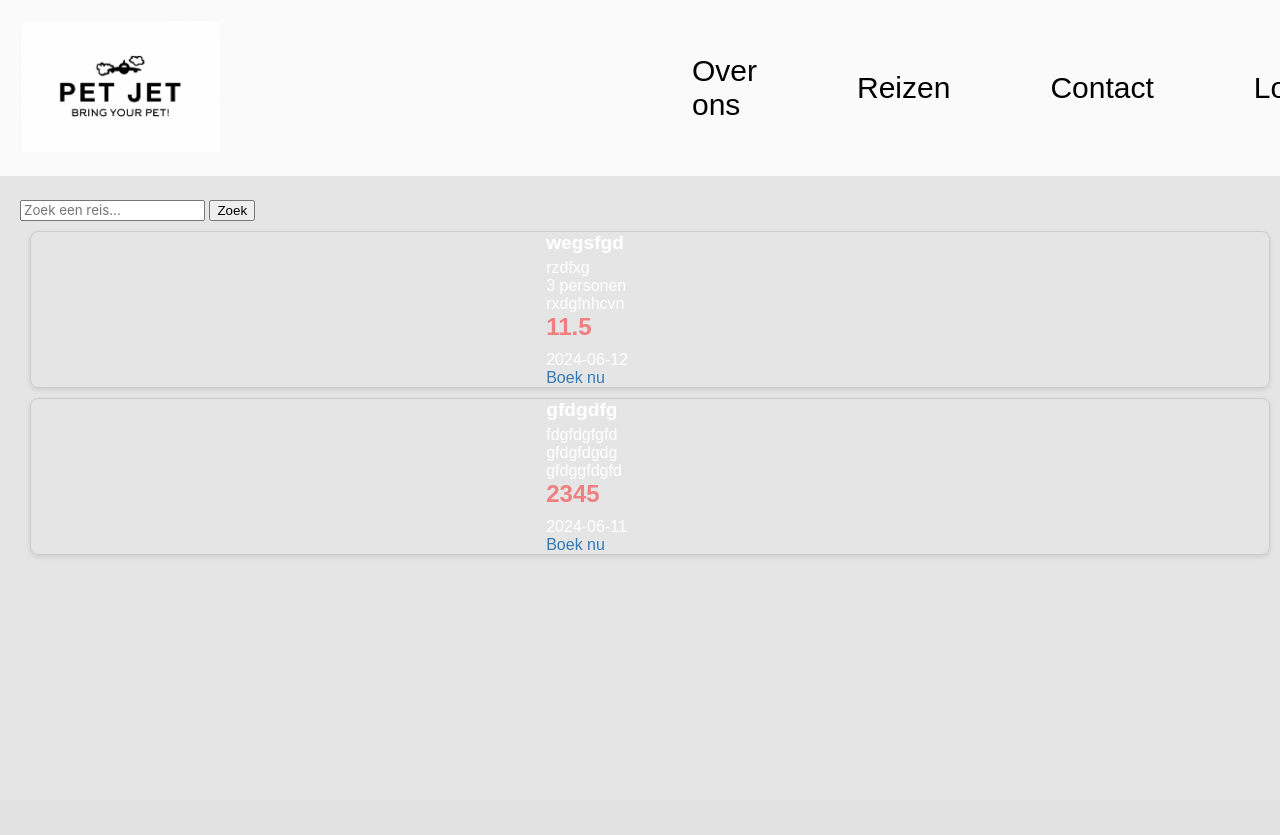
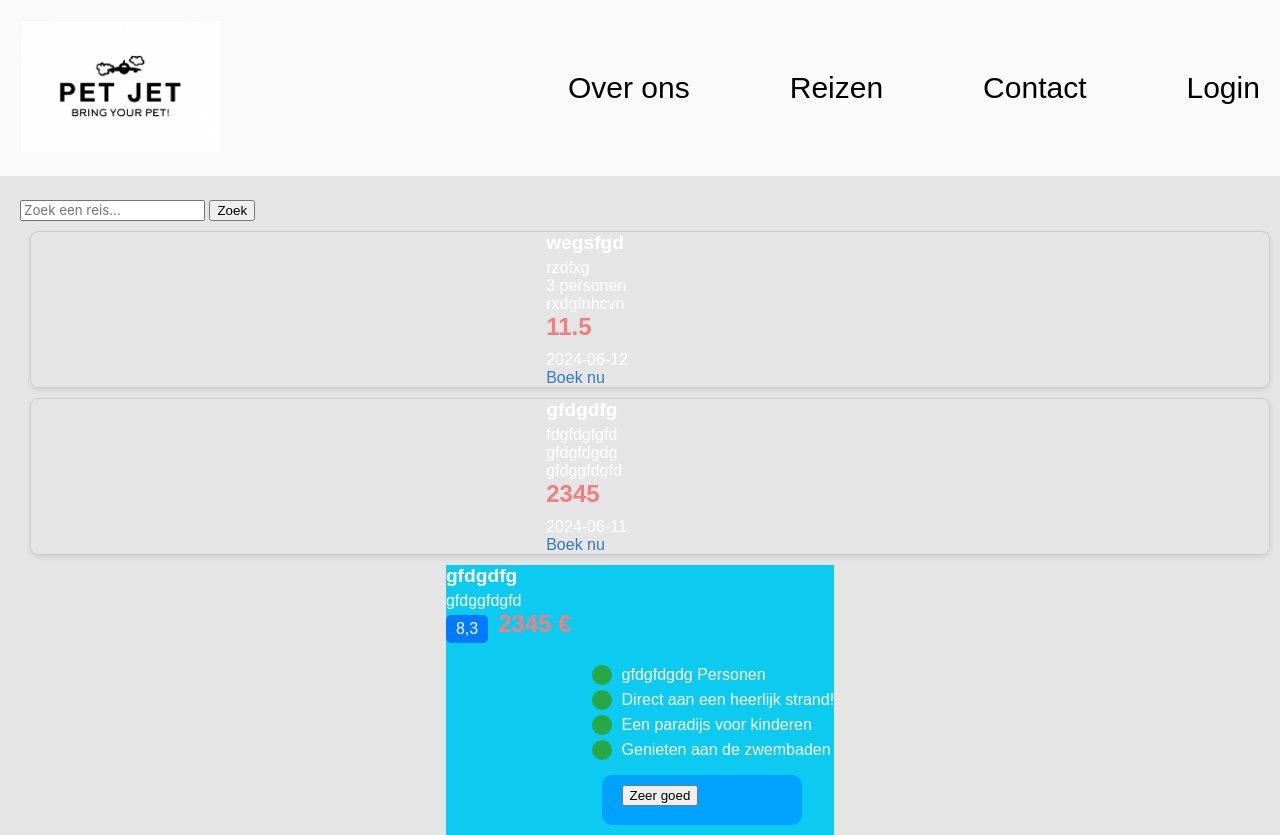
Before and after one commit to Roexoe/Webaap2, a PHP site: page /reizen.php in a window 1280 px wide. Before the commit the page ends 556 px from the top, so only its background shows below. Run offline with PHP 8.4, Linux system fonts and the light colour scheme; data comes from the database, SQL or seed files in the repository.

Commit message:
Review systeem
Review

```diff
--- a/html/connection.php
+++ b/html/connection.php
@@ -1,5 +1,5 @@
 <?php
-$host = '172.18.0.4';
+$host = '172.19.0.2';
 
 $db   = 'Klanteninformatie';
 $user = 'root';
--- a/html/inlog.php
+++ b/html/inlog.php
@@ -53,7 +53,7 @@ ob_end_flush();
   <div class="inlog-box">
     <form class="form" name="login" action="inlog.php" method="post">
     <div class="flex-column">
-    <label>Email </label></div>
+    <label>Gebruikersnaam </label></div>
     <div class="inputForm">
     <input type="text" class= "input" name="username" placeholder="Gebruikersnaam" required>
     </div>
--- a/html/reizen.php
+++ b/html/reizen.php
@@ -71,5 +71,46 @@ if (isset($_GET['query'])) {
         <?php endif; ?>
     </div>
 </div>
+
+<div class="container-center">
+    <div class="container-1">
+        <div>
+            <div class="reisnaam"><?= htmlspecialchars($result['Reisnaam']) ?></div>
+            <div class="reisstad"><?= htmlspecialchars($result['Stad']) ?></div>
+            <?php if (!empty($result['reisfoto'])): ?>
+                <img width="500" src="<?= htmlspecialchars($result['reisfoto']) ?>" alt="Reisfoto">
+            <?php endif; ?>
+            <div class="rating">
+                <div class="rating-score">8,3</div>
+                <div class="reisprijs"><?= htmlspecialchars($result['Prijs'] . " 	€") ?></div>
+            </div>
+        </div>
+        <div class="details">
+            <div class="features">
+                <div class="feature">
+                    <div class="checkmark"></div>
+                    <div class="reispersonen"><?= htmlspecialchars($result['Personen'] . " Personen") ?></div>
+                </div>
+                <div class="feature">
+                    <div class="checkmark"></div>
+                    <div>Direct aan een heerlijk strand!</div>
+                </div>
+                <div class="feature">
+                    <div class="checkmark"></div>
+                    <div>Een paradijs voor kinderen</div>
+                </div>
+                <div class="feature">
+                    <div class="checkmark"></div>
+                    <div>Genieten aan de zwembaden</div>
+                </div>
+            </div>
+            <div class="button">
+                <button>Zeer goed</button>
+            </div>
+        </div>
+    </div>
+</div>
 </body>
 </html>
+</body>
+</html>
--- a/html/styling/style.css
+++ b/html/styling/style.css
@@ -25,7 +25,7 @@ body {
 }
 .header {
     display: flex;
-    margin-left: 30%;
+    margin-left: 20%;
     align-items: center;
 }
 .nav-item {
@@ -187,6 +187,62 @@ body {
     text-align: center;
     color: white;
   }
+  .container-center {
+      display: flex;
+      justify-content: center;
+  }
+.container-1 {
+    display: flex;
+    background-color: #0dcaf0;
+}
+
+.image {
+    width: 500px;
+    height: auto;
+}
+
+.details {
+    display: flex;
+    flex-direction: column;
+    margin-left: 20px;
+    margin-top: 100px;
+}
+
+.rating {
+    display: flex;
+    align-items: center;
+}
+
+.rating-score {
+    background-color: #007bff;
+    color: white;
+    padding: 5px 10px;
+    border-radius: 5px;
+    margin-right: 10px;
+}
+
+.review-count {
+    color: #6c757d;
+}
+
+.features {
+    display: flex;
+    flex-direction: column;
+}
+
+.feature {
+    display: flex;
+    align-items: center;
+    margin-bottom: 5px;
+}
+
+.checkmark {
+    width: 20px;
+    height: 20px;
+    border-radius: 50%;
+    background-color: #28a745;
+    margin-right: 10px;
+}
   .panel-box {
     display: flex;
     align-items: center;
```
Also changed, not shown: html/index.php (+6 -6 lines).
